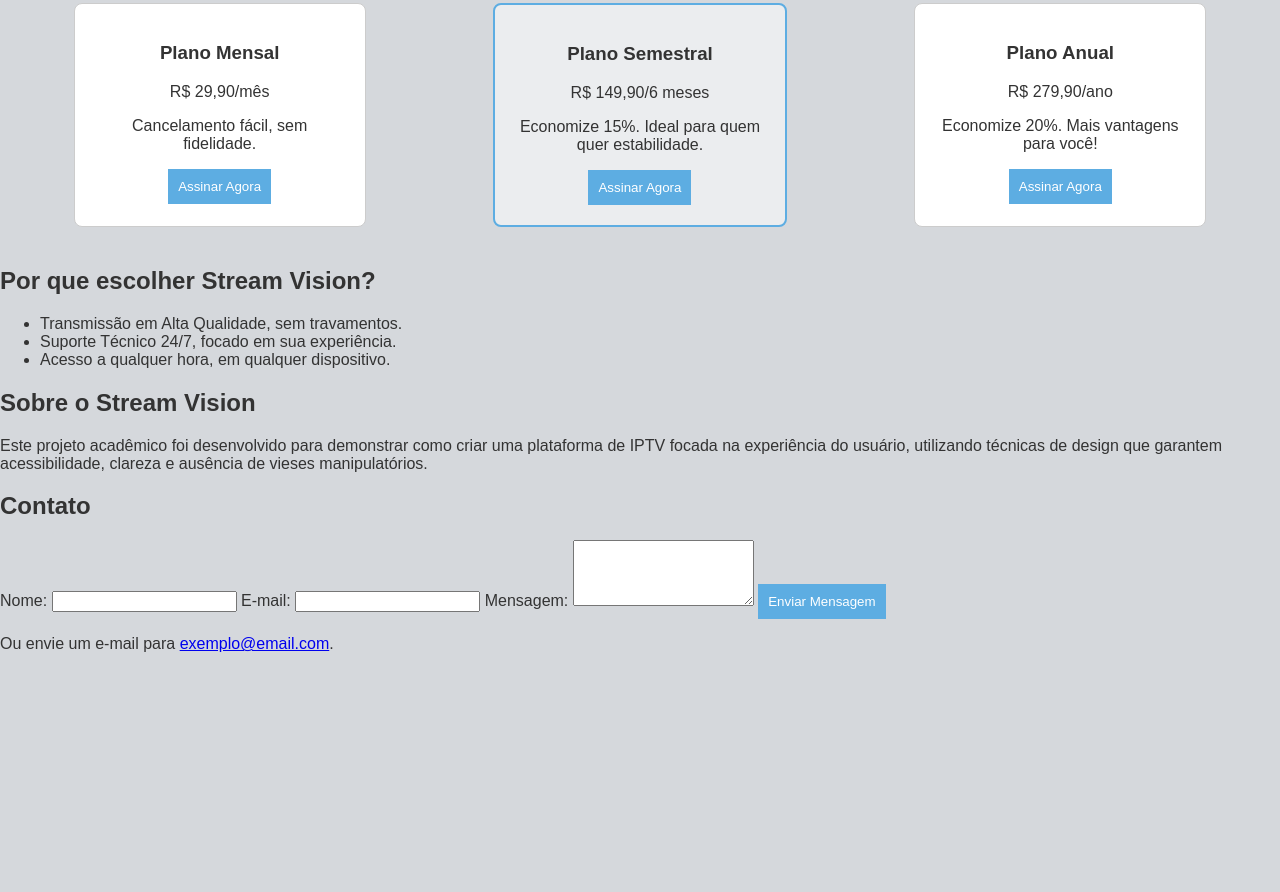
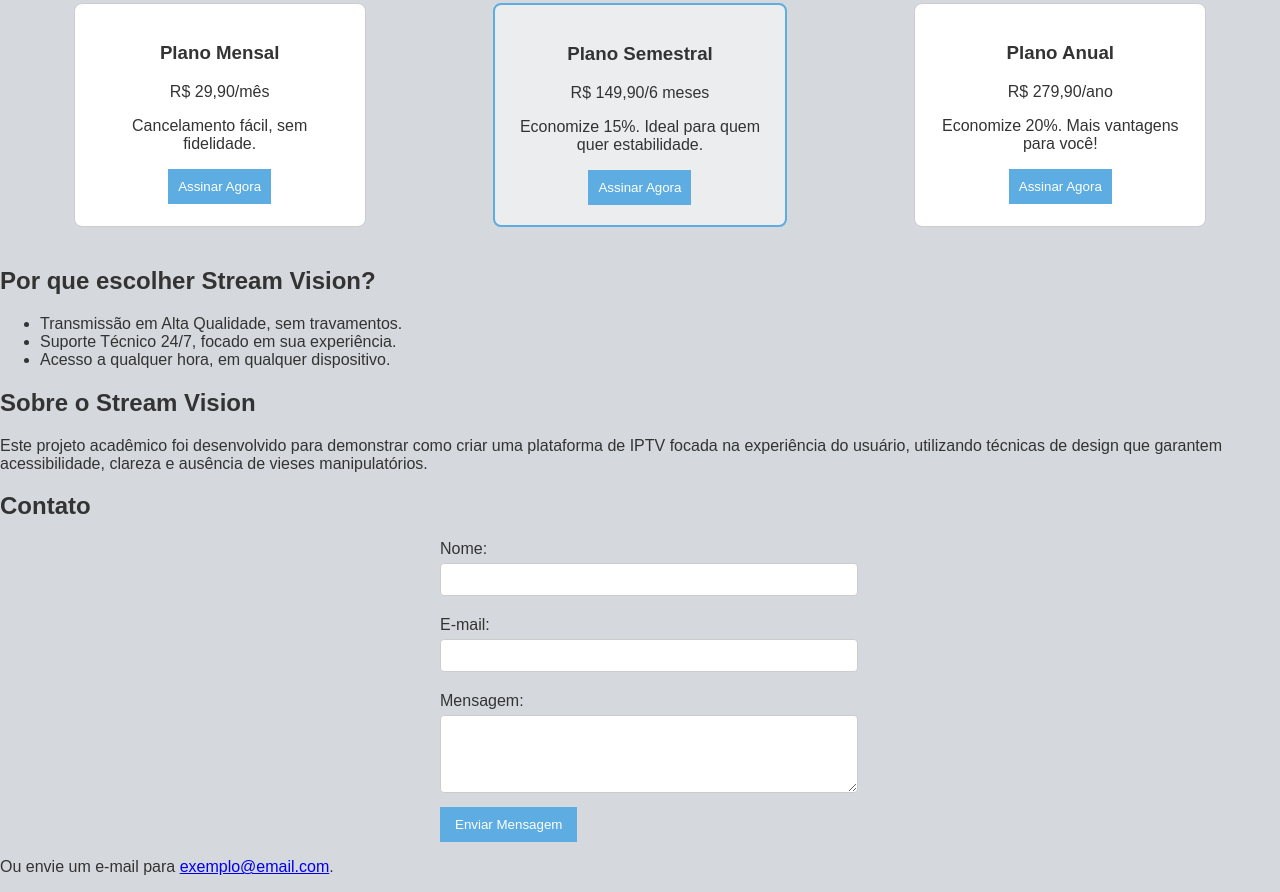
Before and after one commit to CONTENTEvoid/home, a plain HTML site: page index.html in a window 1280 px wide. Shown: the part 463-1355 px from the top of the page. Before the commit the page ends 1132 px from the top, so only its background shows below. Drawn offline with Linux system fonts and the light colour scheme.

Commit message:
Update style.css

```diff
--- a/style.css
+++ b/style.css
@@ -87,3 +87,33 @@ footer {
     padding: 10px 0;
     text-align: center;
 }
+form {
+    max-width: 400px;
+    margin: 0 auto;
+    text-align: left;
+}
+
+form label {
+    display: block;
+    margin: 10px 0 5px;
+}
+
+form input, form textarea {
+    width: 100%;
+    padding: 8px;
+    margin-bottom: 10px;
+    border: 1px solid #ccc;
+    border-radius: 4px;
+}
+
+form button {
+    background-color: #5DADE2;
+    color: white;
+    border: none;
+    padding: 10px 15px;
+    cursor: pointer;
+}
+
+form button:hover {
+    background-color: #004085;
+}
```
